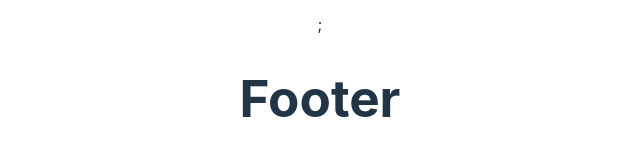
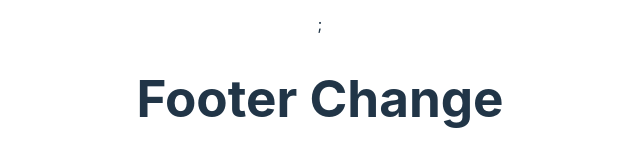
Before and after one commit to handlyengka/FEkelompok, a React (Vite) app: page / in a window 1280 px wide. Shown: the part 1201-1367 px from the top of the page, without its empty margins (320-960 px from the left). Built offline with nearby package versions, Linux system fonts and the light colour scheme; no server answers.

Commit message:
Update Footer Props

```diff
--- a/src/App.jsx
+++ b/src/App.jsx
@@ -13,7 +13,8 @@ const App =()=> {
     <>
       <Header/>
       <Home/>
-      <Footer/>
+      <Footer
+      Footer ="Footer Change"/>
       <Api/>
     </>
   );
--- a/src/components/Footer/index.jsx
+++ b/src/components/Footer/index.jsx
@@ -1,5 +1,7 @@
-const Footer = ()=> {
-    return <h1> Footer </h1>;
-}
+const Footer = ({Footer})=> {
+    return(
+        <div> <h1> {Footer} </h1> </div>
+        );
+    };
 
 export default Footer;
```
